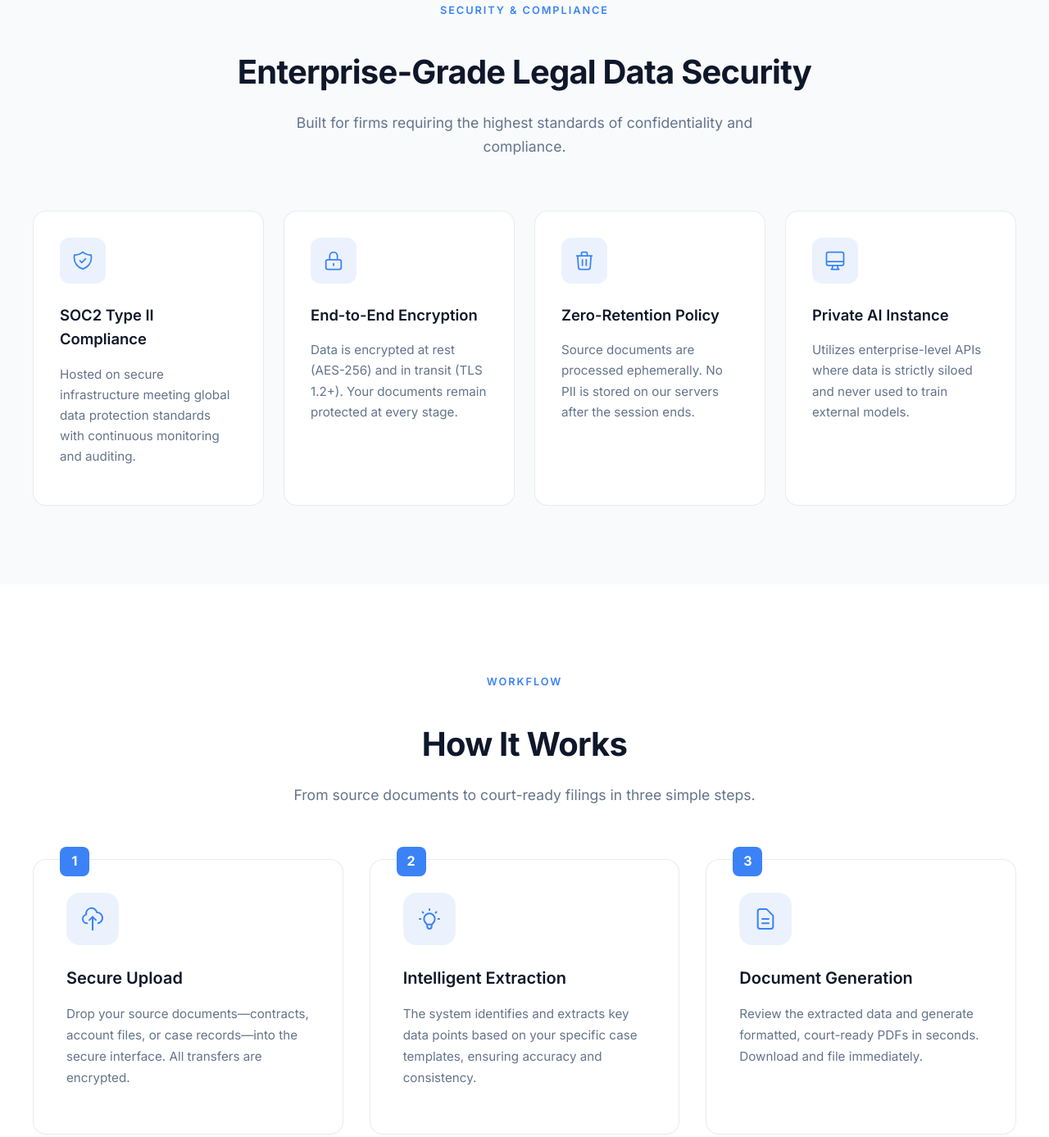
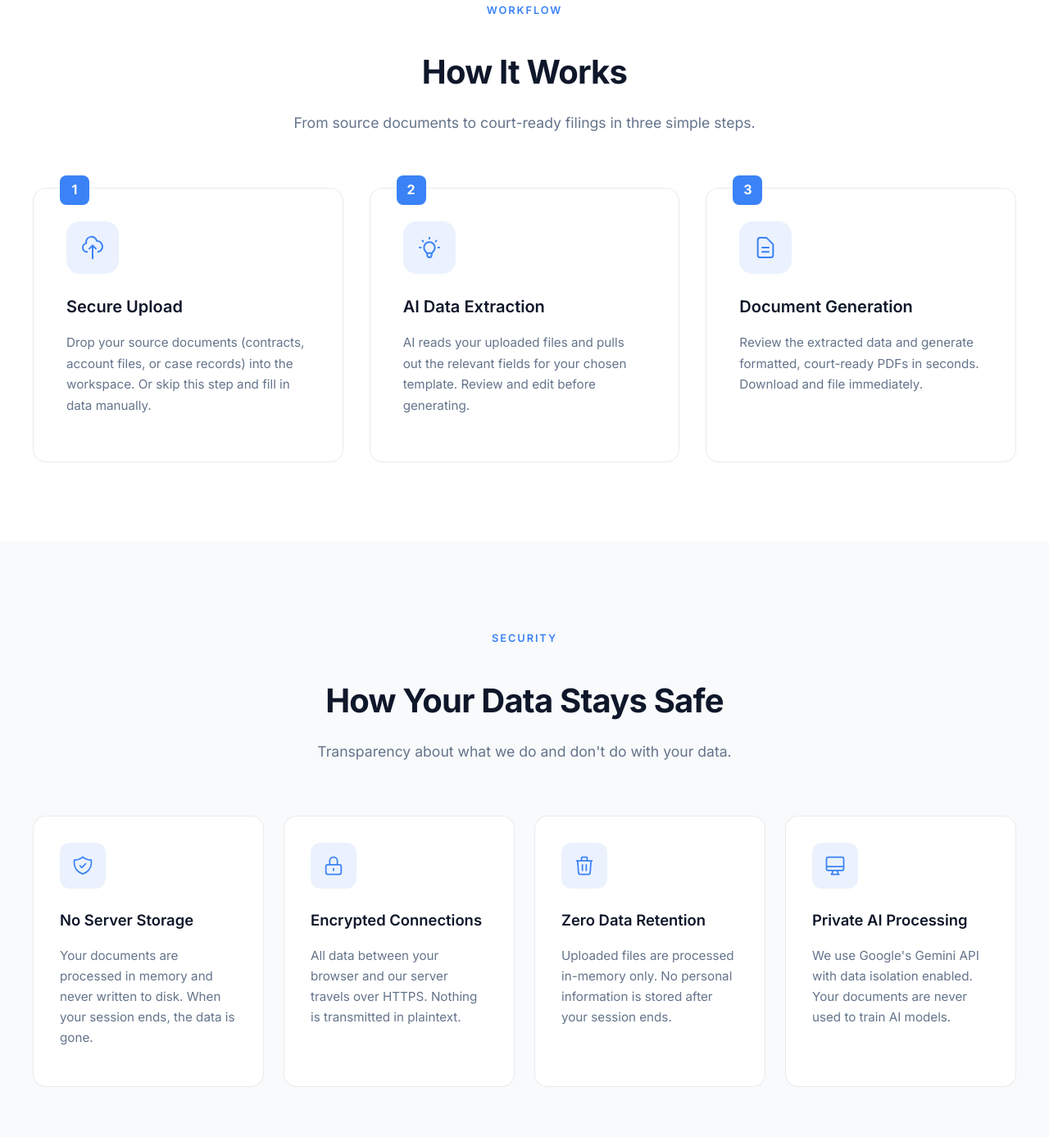
Before and after one commit to srodecker/jurisdraft, a website: page public/landing.html in a window 1280 px wide. Shown: the part 906-2293 px from the top of the page at 82% size. Drawn offline with Linux system fonts and the light colour scheme.

Commit message:
Update landing page: move how it works section and update CTA heading

```diff
--- a/public/landing.html
+++ b/public/landing.html
@@ -3,7 +3,7 @@
 <head>
     <meta charset="UTF-8">
     <meta name="viewport" content="width=device-width, initial-scale=1.0">
-    <title>JurisDraft — Enterprise Document Automation</title>
+    <title>JurisDraft | Litigation Workflow Automation</title>
     <link rel="icon" type="image/svg+xml" href="/favicon.svg">
     <link rel="preconnect" href="https://fonts.googleapis.com">
     <link rel="preconnect" href="https://fonts.gstatic.com" crossorigin>
@@ -552,13 +552,13 @@
                 <svg fill="none" stroke="currentColor" viewBox="0 0 24 24">
                     <path stroke-linecap="round" stroke-linejoin="round" stroke-width="2" d="M9 12l2 2 4-4m5.618-4.016A11.955 11.955 0 0112 2.944a11.955 11.955 0 01-8.618 3.04A12.02 12.02 0 003 9c0 5.591 3.824 10.29 9 11.622 5.176-1.332 9-6.03 9-11.622 0-1.042-.133-2.052-.382-3.016z"/>
                 </svg>
-                Enterprise-Grade Security
+                Secure by Design
             </div>
 
             <h1 class="animate-in delay-1">Document Automation<br>for High-Volume Litigation</h1>
 
             <p class="hero-subtitle animate-in delay-2">
-                Transform case files into court-ready documents in seconds. Built for legal teams demanding precision, security, and speed.
+                Upload source documents, review extracted data, and generate filled PDFs and Word docs automatically.
             </p>
 
             <div class="cta-group animate-in delay-3">
@@ -568,63 +568,6 @@
                         <path stroke-linecap="round" stroke-linejoin="round" stroke-width="2" d="M13 7l5 5m0 0l-5 5m5-5H6"/>
                     </svg>
                 </a>
-            </div>
-        </div>
-    </section>
-
-    <!-- Security Section -->
-    <section class="security-section" id="security">
-        <div class="section-inner">
-            <div class="section-header">
-                <p class="section-label">Security & Compliance</p>
-                <h2>Enterprise-Grade Legal Data Security</h2>
-                <p class="section-subtitle">Built for firms requiring the highest standards of confidentiality and compliance.</p>
-            </div>
-
-            <div class="security-grid">
-                <!-- SOC2 -->
-                <div class="security-card">
-                    <div class="security-icon">
-                        <svg fill="none" stroke="currentColor" viewBox="0 0 24 24">
-                            <path stroke-linecap="round" stroke-linejoin="round" stroke-width="1.5" d="M9 12l2 2 4-4m5.618-4.016A11.955 11.955 0 0112 2.944a11.955 11.955 0 01-8.618 3.04A12.02 12.02 0 003 9c0 5.591 3.824 10.29 9 11.622 5.176-1.332 9-6.03 9-11.622 0-1.042-.133-2.052-.382-3.016z"/>
-                        </svg>
-                    </div>
-                    <h3>SOC2 Type II Compliance</h3>
-                    <p>Hosted on secure infrastructure meeting global data protection standards with continuous monitoring and auditing.</p>
-                </div>
-
-                <!-- Encryption -->
-                <div class="security-card">
-                    <div class="security-icon">
-                        <svg fill="none" stroke="currentColor" viewBox="0 0 24 24">
-                            <path stroke-linecap="round" stroke-linejoin="round" stroke-width="1.5" d="M12 15v2m-6 4h12a2 2 0 002-2v-6a2 2 0 00-2-2H6a2 2 0 00-2 2v6a2 2 0 002 2zm10-10V7a4 4 0 00-8 0v4h8z"/>
-                        </svg>
-                    </div>
-                    <h3>End-to-End Encryption</h3>
-                    <p>Data is encrypted at rest (AES-256) and in transit (TLS 1.2+). Your documents remain protected at every stage.</p>
-                </div>
-
-                <!-- Zero Retention -->
-                <div class="security-card">
-                    <div class="security-icon">
-                        <svg fill="none" stroke="currentColor" viewBox="0 0 24 24">
-                            <path stroke-linecap="round" stroke-linejoin="round" stroke-width="1.5" d="M19 7l-.867 12.142A2 2 0 0116.138 21H7.862a2 2 0 01-1.995-1.858L5 7m5 4v6m4-6v6m1-10V4a1 1 0 00-1-1h-4a1 1 0 00-1 1v3M4 7h16"/>
-                        </svg>
-                    </div>
-                    <h3>Zero-Retention Policy</h3>
-                    <p>Source documents are processed ephemerally. No PII is stored on our servers after the session ends.</p>
-                </div>
-
-                <!-- Private AI -->
-                <div class="security-card">
-                    <div class="security-icon">
-                        <svg fill="none" stroke="currentColor" viewBox="0 0 24 24">
-                            <path stroke-linecap="round" stroke-linejoin="round" stroke-width="1.5" d="M9.75 17L9 20l-1 1h8l-1-1-.75-3M3 13h18M5 17h14a2 2 0 002-2V5a2 2 0 00-2-2H5a2 2 0 00-2 2v10a2 2 0 002 2z"/>
-                        </svg>
-                    </div>
-                    <h3>Private AI Instance</h3>
-                    <p>Utilizes enterprise-level APIs where data is strictly siloed and never used to train external models.</p>
-                </div>
             </div>
         </div>
     </section>
@@ -648,7 +591,7 @@
                         </svg>
                     </div>
                     <h3>Secure Upload</h3>
-                    <p>Drop your source documents—contracts, account files, or case records—into the secure interface. All transfers are encrypted.</p>
+                    <p>Drop your source documents (contracts, account files, or case records) into the workspace. Or skip this step and fill in data manually.</p>
                 </div>
 
                 <!-- Step 2 -->
@@ -659,8 +602,8 @@
                             <path stroke-linecap="round" stroke-linejoin="round" stroke-width="1.5" d="M9.663 17h4.673M12 3v1m6.364 1.636l-.707.707M21 12h-1M4 12H3m3.343-5.657l-.707-.707m2.828 9.9a5 5 0 117.072 0l-.548.547A3.374 3.374 0 0014 18.469V19a2 2 0 11-4 0v-.531c0-.895-.356-1.754-.988-2.386l-.548-.547z"/>
                         </svg>
                     </div>
-                    <h3>Intelligent Extraction</h3>
-                    <p>The system identifies and extracts key data points based on your specific case templates, ensuring accuracy and consistency.</p>
+                    <h3>AI Data Extraction</h3>
+                    <p>AI reads your uploaded files and pulls out the relevant fields for your chosen template. Review and edit before generating.</p>
                 </div>
 
                 <!-- Step 3 -->
@@ -678,11 +621,68 @@
         </div>
     </section>
 
+    <!-- Security Section -->
+    <section class="security-section" id="security">
+        <div class="section-inner">
+            <div class="section-header">
+                <p class="section-label">Security</p>
+                <h2>How Your Data Stays Safe</h2>
+                <p class="section-subtitle">Transparency about what we do and don't do with your data.</p>
+            </div>
+
+            <div class="security-grid">
+                <!-- No Server Storage -->
+                <div class="security-card">
+                    <div class="security-icon">
+                        <svg fill="none" stroke="currentColor" viewBox="0 0 24 24">
+                            <path stroke-linecap="round" stroke-linejoin="round" stroke-width="1.5" d="M9 12l2 2 4-4m5.618-4.016A11.955 11.955 0 0112 2.944a11.955 11.955 0 01-8.618 3.04A12.02 12.02 0 003 9c0 5.591 3.824 10.29 9 11.622 5.176-1.332 9-6.03 9-11.622 0-1.042-.133-2.052-.382-3.016z"/>
+                        </svg>
+                    </div>
+                    <h3>No Server Storage</h3>
+                    <p>Your documents are processed in memory and never written to disk. When your session ends, the data is gone.</p>
+                </div>
+
+                <!-- Encrypted Connections -->
+                <div class="security-card">
+                    <div class="security-icon">
+                        <svg fill="none" stroke="currentColor" viewBox="0 0 24 24">
+                            <path stroke-linecap="round" stroke-linejoin="round" stroke-width="1.5" d="M12 15v2m-6 4h12a2 2 0 002-2v-6a2 2 0 00-2-2H6a2 2 0 00-2 2v6a2 2 0 002 2zm10-10V7a4 4 0 00-8 0v4h8z"/>
+                        </svg>
+                    </div>
+                    <h3>Encrypted Connections</h3>
+                    <p>All data between your browser and our server travels over HTTPS. Nothing is transmitted in plaintext.</p>
+                </div>
+
+                <!-- Zero Data Retention -->
+                <div class="security-card">
+                    <div class="security-icon">
+                        <svg fill="none" stroke="currentColor" viewBox="0 0 24 24">
+                            <path stroke-linecap="round" stroke-linejoin="round" stroke-width="1.5" d="M19 7l-.867 12.142A2 2 0 0116.138 21H7.862a2 2 0 01-1.995-1.858L5 7m5 4v6m4-6v6m1-10V4a1 1 0 00-1-1h-4a1 1 0 00-1 1v3M4 7h16"/>
+                        </svg>
+                    </div>
+                    <h3>Zero Data Retention</h3>
+                    <p>Uploaded files are processed in-memory only. No personal information is stored after your session ends.</p>
+                </div>
+
+                <!-- Private AI Processing -->
+                <div class="security-card">
+                    <div class="security-icon">
+                        <svg fill="none" stroke="currentColor" viewBox="0 0 24 24">
+                            <path stroke-linecap="round" stroke-linejoin="round" stroke-width="1.5" d="M9.75 17L9 20l-1 1h8l-1-1-.75-3M3 13h18M5 17h14a2 2 0 002-2V5a2 2 0 00-2-2H5a2 2 0 00-2 2v10a2 2 0 002 2z"/>
+                        </svg>
+                    </div>
+                    <h3>Private AI Processing</h3>
+                    <p>We use Google's Gemini API with data isolation enabled. Your documents are never used to train AI models.</p>
+                </div>
+            </div>
+        </div>
+    </section>
+
     <!-- CTA Section -->
     <section class="cta-section">
         <div class="cta-box">
-            <h2>Ready to Streamline Your Workflow?</h2>
-            <p>Transform your document automation process with enterprise-grade security and precision.</p>
+            <h2>Ready To Streamline Your Workflow?</h2>
+            <p>Upload a case file and generate your first document in under a minute.</p>
             <a href="/full" class="btn-hero">
                 Go to Extraction Tool
                 <svg fill="none" stroke="currentColor" viewBox="0 0 24 24">
@@ -696,13 +696,7 @@
     <footer>
         <div class="footer-inner">
             <div class="footer-logo">
-                <svg viewBox="0 0 100 100" fill="none" xmlns="http://www.w3.org/2000/svg">
-                    <rect x="35" y="20" width="8" height="50" rx="4" fill="currentColor"/>
-                    <rect x="20" y="15" width="38" height="12" rx="6" fill="currentColor"/>
-                    <rect x="20" y="15" width="12" height="25" rx="6" fill="currentColor"/>
-                    <rect x="10" y="65" width="60" height="12" rx="6" fill="currentColor"/>
-                    <rect x="10" y="65" width="12" height="20" rx="6" fill="currentColor"/>
-                </svg>
+                <img src="/favicon.svg" alt="JurisDraft" width="24" height="24">
                 JurisDraft
             </div>
             <p class="footer-text">Secure Document Automation for Legal Professionals</p>
```
